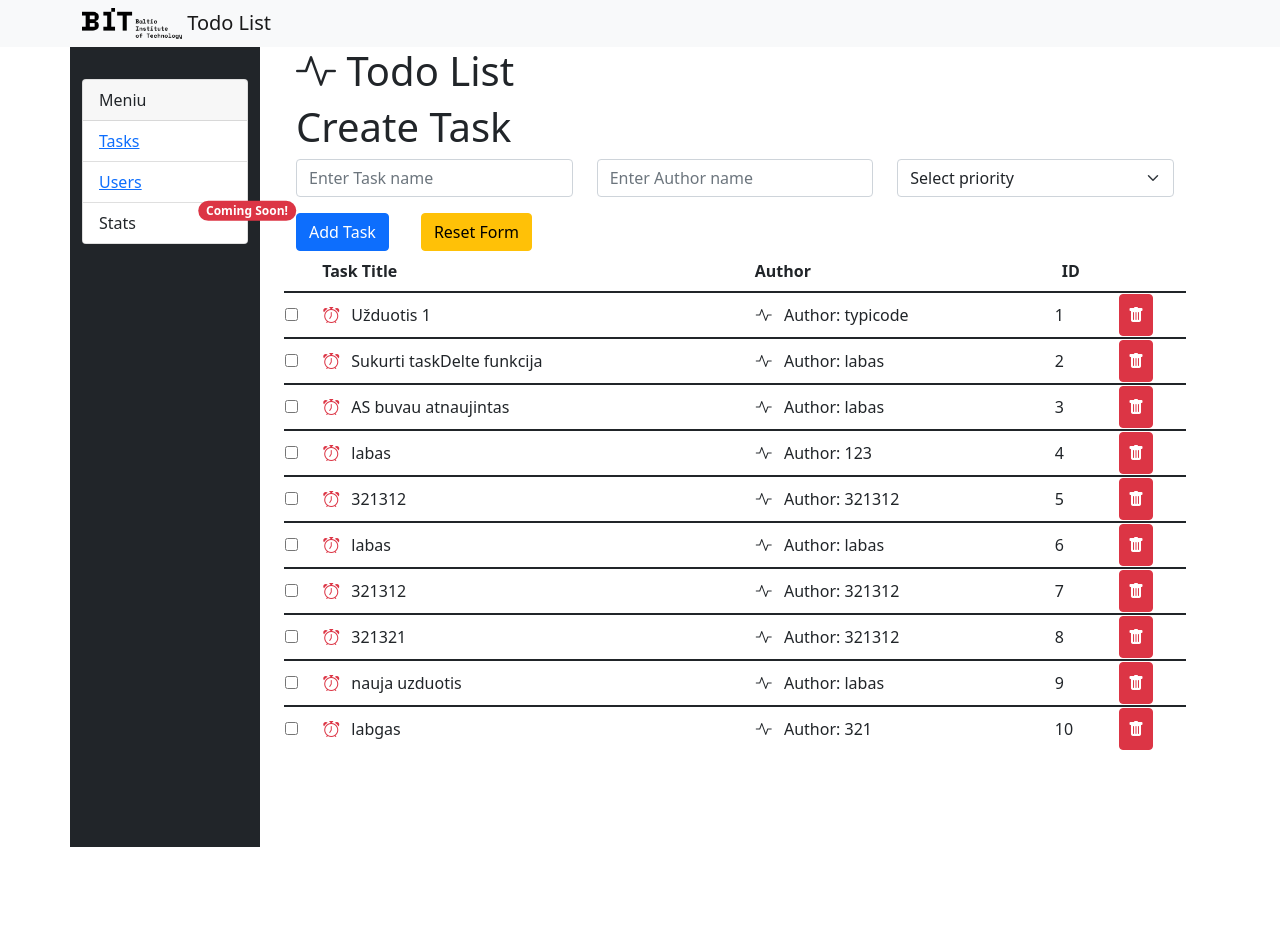
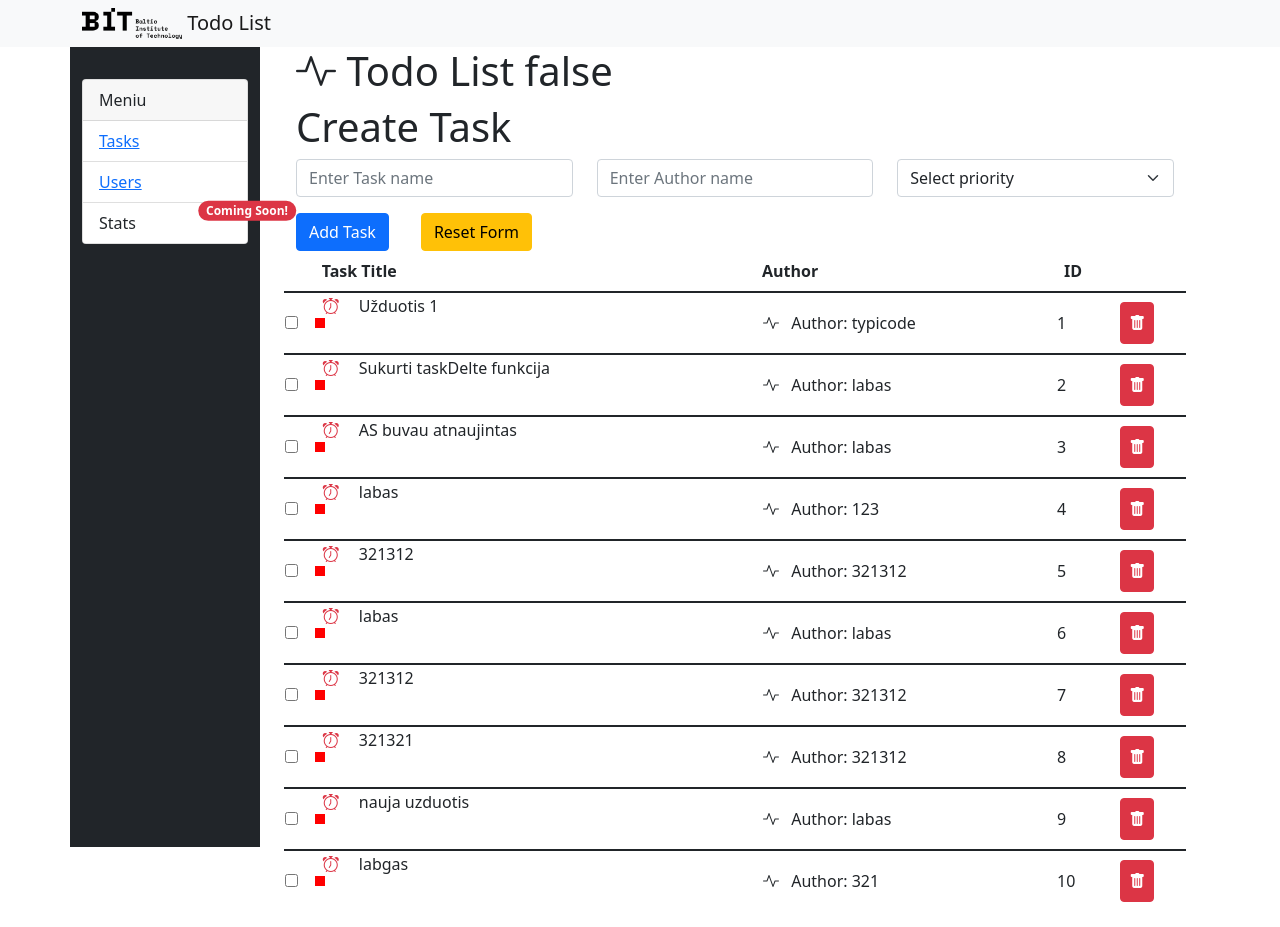
Before and after one commit to eimkasp/angular-json-server-todo-list, an Angular app: page / in a window 1280 px wide. Before the commit the page ends 847 px from the top, so only its background shows below. Built offline with nearby package versions, Linux system fonts and the light colour scheme; data requests are answered from the project's data file.

Commit message:
Task details komponentas - uzduoties informacijos atvaizdavimui

```diff
--- a/src/app/app-routing.module.ts
+++ b/src/app/app-routing.module.ts
@@ -1,10 +1,12 @@
 import { NgModule } from '@angular/core';
 import { RouterModule, Routes } from '@angular/router';
+import { TaskDetailsComponent } from './components/task-details/task-details.component';
 import { TasksComponent } from './components/tasks/tasks.component';
 import { UsersComponent } from './components/users/users.component';
 
 const routes: Routes = [
   { path: '', component: TasksComponent },
+  // { path: '/task/:id', component: TaskDetailsComponent },
   { path: 'users', component: UsersComponent },
 ];
 
--- a/src/app/app.module.ts
+++ b/src/app/app.module.ts
@@ -11,13 +11,15 @@ import { TaskCreateComponent } from './components/task-create/task-create.compon
 import { FormsModule } from '@angular/forms';
 import { TasksComponent } from './components/tasks/tasks.component';
 import { UsersComponent } from './components/users/users.component';
+import { TaskDetailsComponent } from './components/task-details/task-details.component';
 
 @NgModule({
   declarations: [
     AppComponent,
     TaskCreateComponent,
     TasksComponent,
-    UsersComponent
+    UsersComponent,
+    TaskDetailsComponent
   ],
   imports: [
     BrowserModule,
--- /dev/null
+++ b/src/app/components/task-details/task-details.component.html
@@ -0,0 +1,7 @@
+<!-- task?.title - nurodo, kad task kintamasis gali buti null -->
+
+<div class="task-details-container">
+  <h2>
+    {{ task?.title }}
+  </h2>
+</div>
--- /dev/null
+++ b/src/app/components/task-details/task-details.component.scss
@@ -0,0 +1,7 @@
+:host {
+  .task-details-container {
+    position: relative;
+    z-index: 99;
+  }
+
+}
--- /dev/null
+++ b/src/app/components/task-details/task-details.component.ts
@@ -0,0 +1,21 @@
+import { Component, Input, OnInit } from '@angular/core';
+import { Task } from 'src/app/interfaces/task';
+
+@Component({
+  selector: 'app-task-details',
+  templateUrl: './task-details.component.html',
+  styleUrls: ['./task-details.component.scss']
+})
+export class TaskDetailsComponent implements OnInit {
+
+
+  // Pasirinktos uzduoties Task objektas
+  @Input() task : Task| null = null;
+
+  constructor() { }
+
+  ngOnInit(): void {
+    console.log(this.task);
+  }
+
+}
--- a/src/app/components/tasks/tasks.component.html
+++ b/src/app/components/tasks/tasks.component.html
@@ -1,7 +1,7 @@
 <div class="container">
   <div class="row">
     <div class="col-12">
-      <h1><i class="bi bi-activity"></i> Todo List </h1>
+      <h1><i class="bi bi-activity"></i> Todo List {{ showTaskDetails }} </h1>
     </div>
 
     <div class="col-12">
@@ -37,7 +37,9 @@
 
           <!-- Rodoma: Jei uzduoties completed kintamasis yra false -->
           <i class="bi-alarm text-danger" *ngIf="!task.completed"></i>
-          {{ task.title }}
+          <span (click)="toggleTaskDetails(task)" class="task-details-toggle-button">
+            {{ task.title }}
+          </span>
         </td>
         <td><i class="bi bi-activity"></i> Author: {{ task.author }}</td>
         <td>{{ task.id }}</td>
@@ -52,3 +54,10 @@
     </table>
   </div>
 </div>
+
+
+<div *ngIf="showTaskDetails">
+  <app-task-details [task]="selectedTask" class="task-details-container"></app-task-details>
+  <div class="task-details-overlay" (click)="showTaskDetails = false">
+  </div>
+</div>
--- a/src/app/components/tasks/tasks.component.scss
+++ b/src/app/components/tasks/tasks.component.scss
@@ -0,0 +1,50 @@
+:host {
+  .task-details-container {
+    position: fixed;
+    right: 0;
+    top: 0;
+    height: 100%;
+    background: red;
+    padding: 20px;
+    min-width: 300px;
+    z-index: 10;
+    /* &::after {
+      content: '';
+      background: black;
+      position: fixed;
+      width: 100%;
+      height: 100%;
+      left: 0;
+      top: 0;
+      opacity: 0.5;
+      z-index: -1;
+    } */
+  }
+
+
+  .task-details-overlay {
+    background: black;
+    position: fixed;
+    height: 100%;
+    width: 100%;
+    left: 0;
+    top: 0;
+    opacity: 0.5;
+    /* Musu overaly elementas, ignoruoja click event'us */
+    // pointer-events: none;
+  }
+
+  .task-details-toggle-button {
+    cursor: pointer;
+  }
+
+  /* Pseudo - elementas */
+  .task-details-toggle-button::after {
+      content: '';
+      width: 10px;
+      height: 10px;
+      display: block;
+      background: red;
+
+  }
+}
--- a/src/app/components/tasks/tasks.component.ts
+++ b/src/app/components/tasks/tasks.component.ts
@@ -19,6 +19,21 @@ export class TasksComponent implements OnInit {
 
   public tasks: Task[] = [];
 
+  // Kitamasis kuris pasako ar atvaizduoti task details komponenta
+  public showTaskDetails : boolean = false;
+
+  // Pasirinkta uzduotis, kurios informacija tures buti atvaizduojama <app-task-details> komponente
+  public selectedTask : Task | null = null;
+
+  toggleTaskDetails(task : Task) {
+
+    if((this.selectedTask == task || this.showTaskDetails == false)  || this.selectedTask == null) {
+      this.showTaskDetails = !this.showTaskDetails;
+    }
+
+
+    this.selectedTask = task;
+  }
 
   getTasks() {
     // Gauname duomenis is task Service
```
Also changed, not shown: 1 other file (tests, documents, lock files or other folders).
